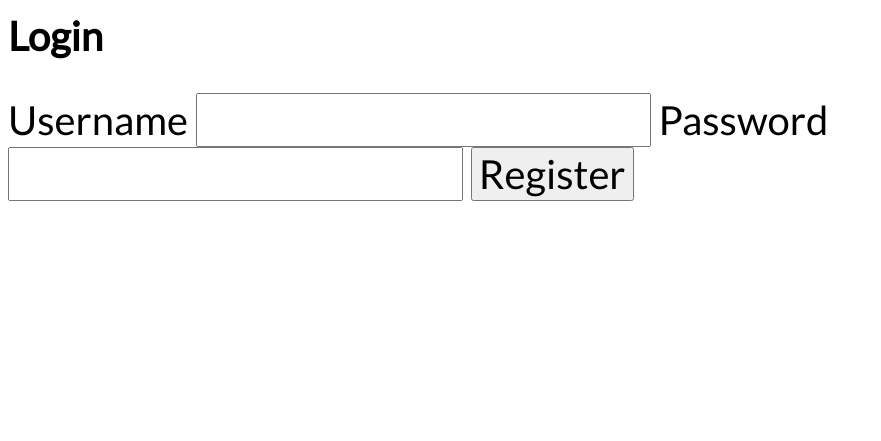
After one commit to iamchrsgllsp/temp_app, a Flask app: page /login in a window 1280 px wide. The commit adds this page. Shown: the part 205-646 px from the top of the page, without its empty margins (0-881 px from the left). Run offline with Flask 2, Linux system fonts and the light colour scheme.

Commit message:
added more style and login page

```diff
--- a/main.py
+++ b/main.py
@@ -1,3 +1,4 @@
+from distutils.log import debug
 from flask import Flask, render_template, request, url_for
 import database
 
@@ -8,3 +9,10 @@ app = Flask(__name__)
 def test():
     data = database.enter()
     return render_template("home.html",data = data)
+
+@app.route('/login')
+def login():
+    return render_template("login.html")
+
+
+app.run(debug=True)
--- a/static/style.css
+++ b/static/style.css
@@ -4,6 +4,16 @@
 }
 
 body{
+
+}
+
+.header, nav{
     color:coral;
-    background-color: #8D918D;
+    background-color: white;
+    display:flex;
+    justify-content:space-between;
 }
+
+.homecontent{
+    text-align:center;
+}
--- a/templates/layout.html
+++ b/templates/layout.html
@@ -1,18 +1,20 @@
 <!doctype html>
 <title>{% block title %}{% endblock %} - TempApp</title>
+
+<meta name="viewport" content="width=device-width, initial-scale=1.0">
 <link rel="stylesheet" href="{{ url_for('static', filename='style.css') }}">
 <link rel="preconnect" href="https://fonts.googleapis.com">
 <link rel="preconnect" href="https://fonts.gstatic.com" crossorigin>
 <link href="https://fonts.googleapis.com/css2?family=Lato&display=swap" rel="stylesheet">
 <nav>
-  <h1>TempApp</h1>
+  <div class="header"><h1>TempApp</h1><img src="https://i.pinimg.com/originals/ef/c5/cf/efc5cfdfabf790c58e1acf288fb5ccac.png" style="height:100px"></div>
   <ul>
     {% if g.user %}
       <li><span>{{ g.user['username'] }}</span>
       <li><a href="{{ url_for('test') }}">Log Out</a>
     {% else %}
       <li><a href="{{ url_for('test') }}">Register</a>
-      <li><a href="{{ url_for('test') }}">Log In</a>
+      <li><a href="{{ url_for('login') }}">Log In</a>
     {% endif %}
   </ul>
 </nav>
--- /dev/null
+++ b/templates/login.html
@@ -0,0 +1,15 @@
+{% extends 'layout.html' %}
+
+{% block header %}
+  <h1>{% block title %}Login{% endblock %}</h1>
+{% endblock %}
+
+{% block content %}
+  <form method="post">
+    <label for="username">Username</label>
+    <input name="username" id="username" required>
+    <label for="password">Password</label>
+    <input type="password" name="password" id="password" required>
+    <input type="submit" value="Register">
+  </form>
+{% endblock %}
```
Also changed, not shown: templates/home.html (+6 -9 lines).
